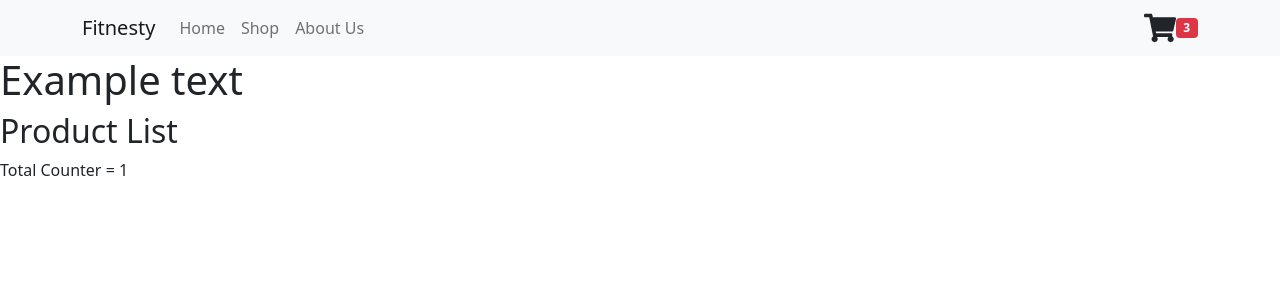
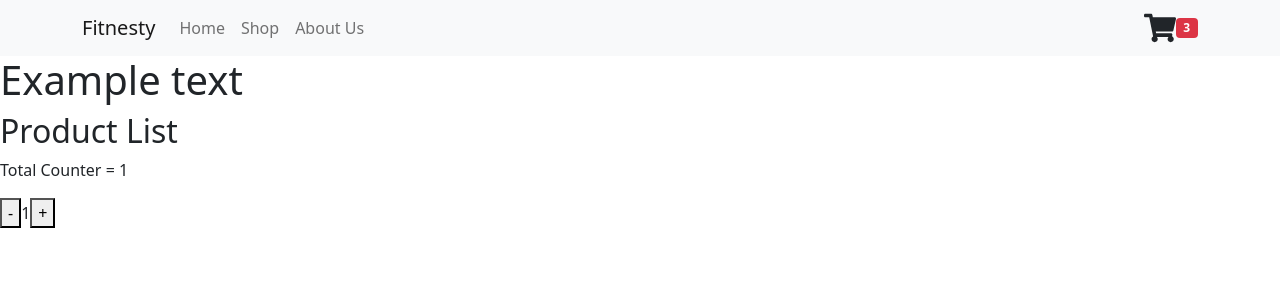
Before and after one commit to LucianoCerullo77/desafioClase5Componentes, a React (Create React App) app: page / in a window 1280 px wide. Shown: the top 300 px of the page. Built offline with nearby package versions, Linux system fonts and the light colour scheme.

Commit message:
Boton de suma y resta funcional, usando solamente UseState

```diff
--- a/src/components/ItemCounter/ItemCounter.jsx
+++ b/src/components/ItemCounter/ItemCounter.jsx
@@ -1,10 +1,27 @@
 import React, {useState} from 'react'
 
-function ItemCounter ({productsCounter}) {
-  const [] = useState()
+function ItemCounter ({productsCounter, initialValue}) {
+//UseState se usa siempre con CONST**
+  const [amount, setAmount] = useState(initialValue)
+
+  const addUpp = () => {
+    setAmount(amount + 1)
+    console.log("sumar");
+  }
+
+  const substract = () => {
+    if (amount > 0) {
+    setAmount(amount - 1)
+    console.log("restar");
+  }
+}
+
   return (
     <div>
         <p>{productsCounter}</p>
+        <button onClick={substract}>-</button>
+        <span>{amount}</span>
+        <button onClick={addUpp}>+</button>
     </div>
   )
 }
--- a/src/components/ItemListContainer/ItemListContainer.jsx
+++ b/src/components/ItemListContainer/ItemListContainer.jsx
@@ -7,7 +7,7 @@ const ItemListContainer = ({greeting,products,productsCounter}) => {
   <div>
       <h1>{greeting}</h1>
       <h2>{products}</h2>
-      <ItemCounter productsCounter={productsCounter}/>
+      <ItemCounter productsCounter={productsCounter} initialValue={1} stock={13}/>
       </div>
   )
 }
```
